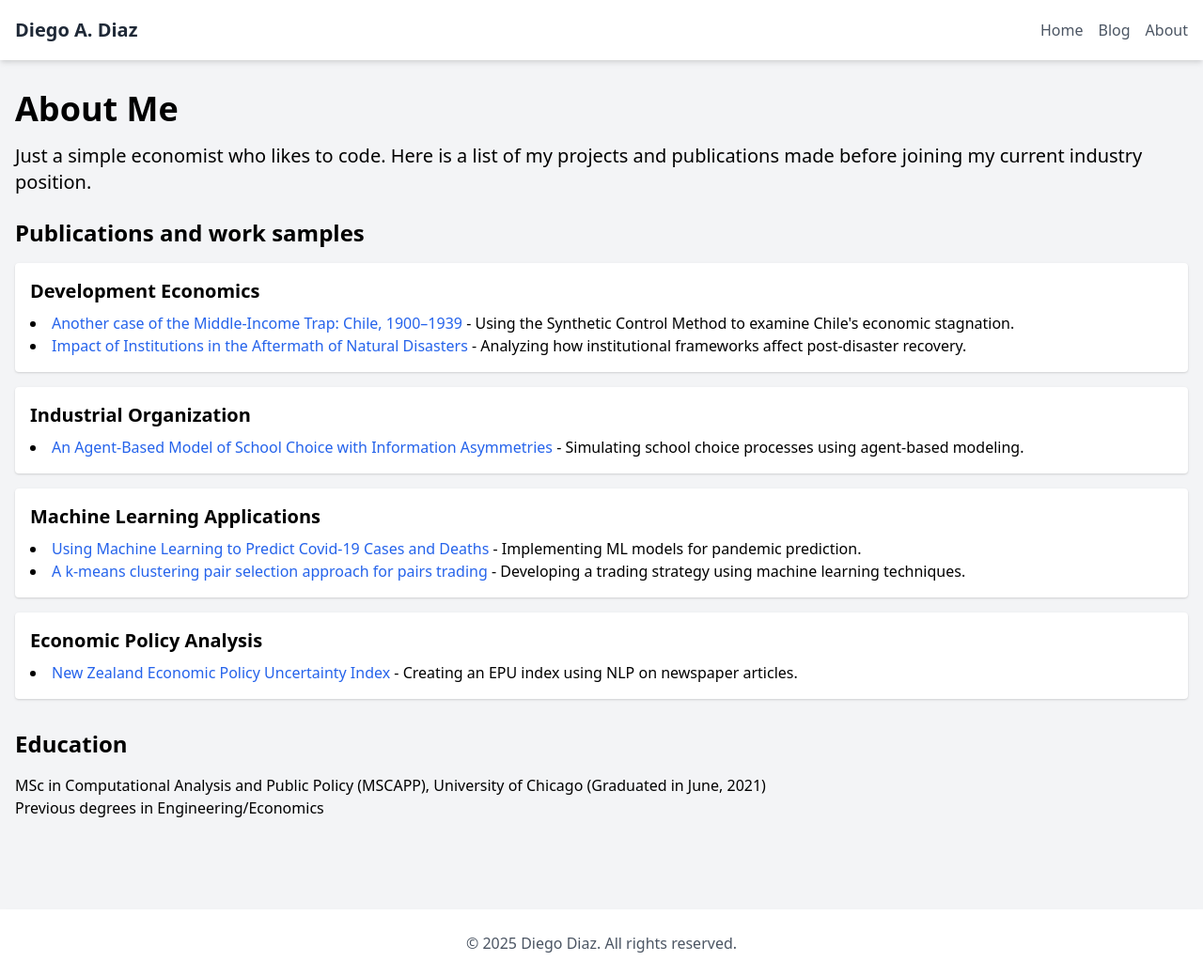
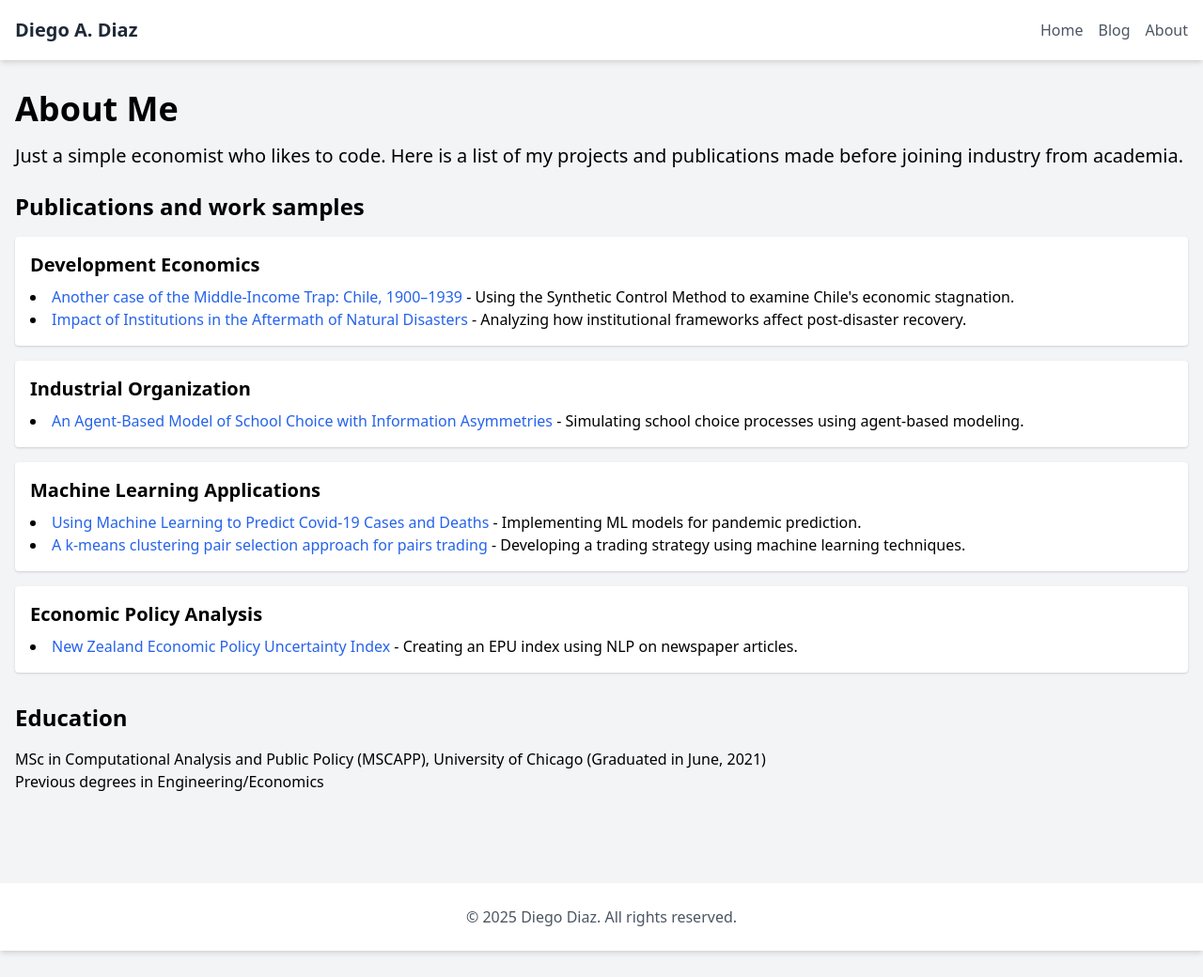
Before and after one commit to diodz/diodz.github.io, a Jekyll site: the page built from about.html, in a window 1280 px wide. Shown: the whole page at 94% size. Built offline with Jekyll 4.4.1, drawn with Linux system fonts in a browser that asks for light colours.

Commit message:
Update about.html

```diff
--- a/about.html
+++ b/about.html
@@ -5,7 +5,7 @@ title: About
 <main class="container mx-auto px-4 py-8">
     <h1 class="text-4xl font-bold mb-4">About Me</h1>
     <p class="text-xl mb-6">
-        Just a simple economist who likes to code. Here is a list of my projects and publications made before joining my current industry position.
+        Just a simple economist who likes to code. Here is a list of my projects and publications made before joining industry from academia.
     </p>
 
 
```
